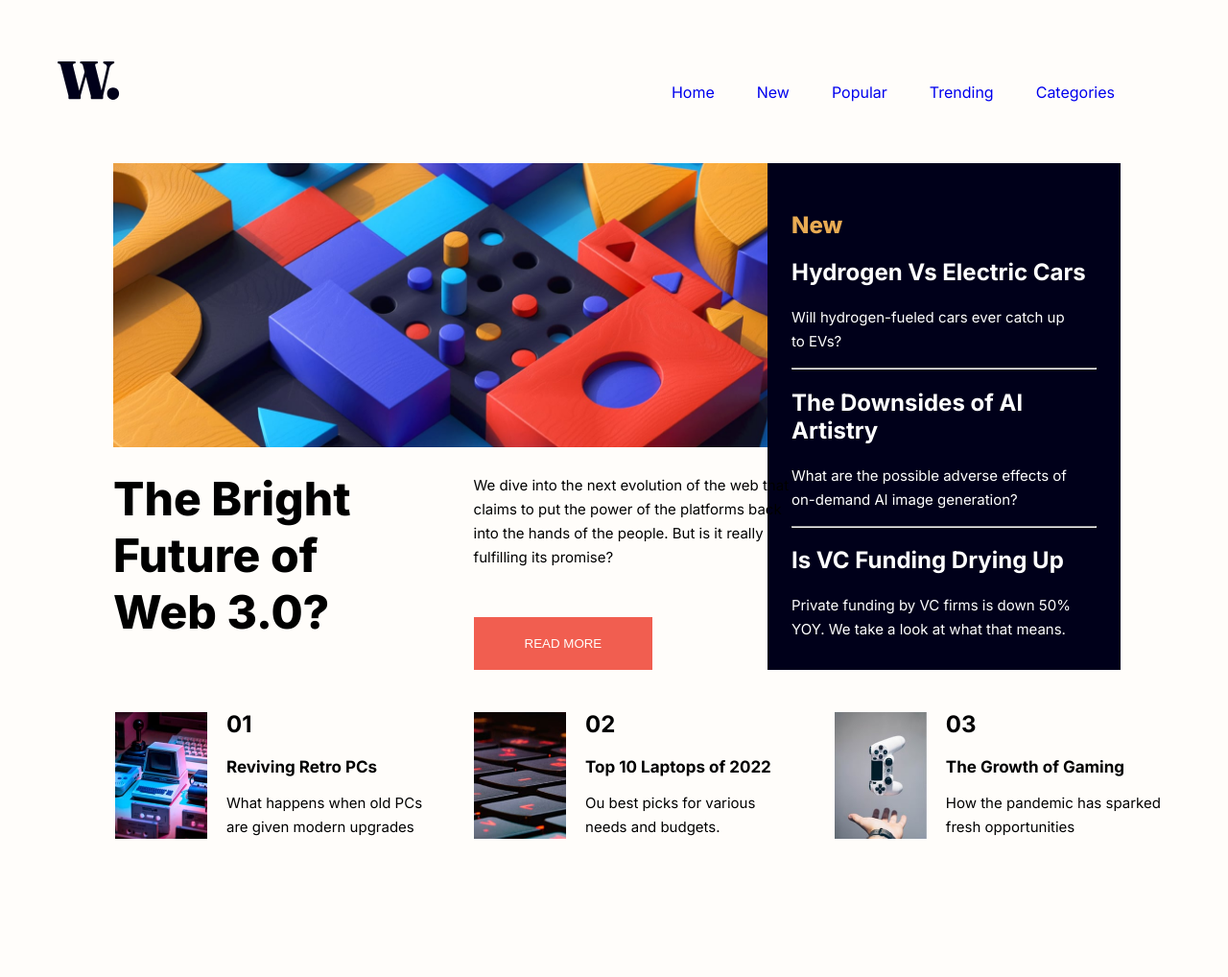
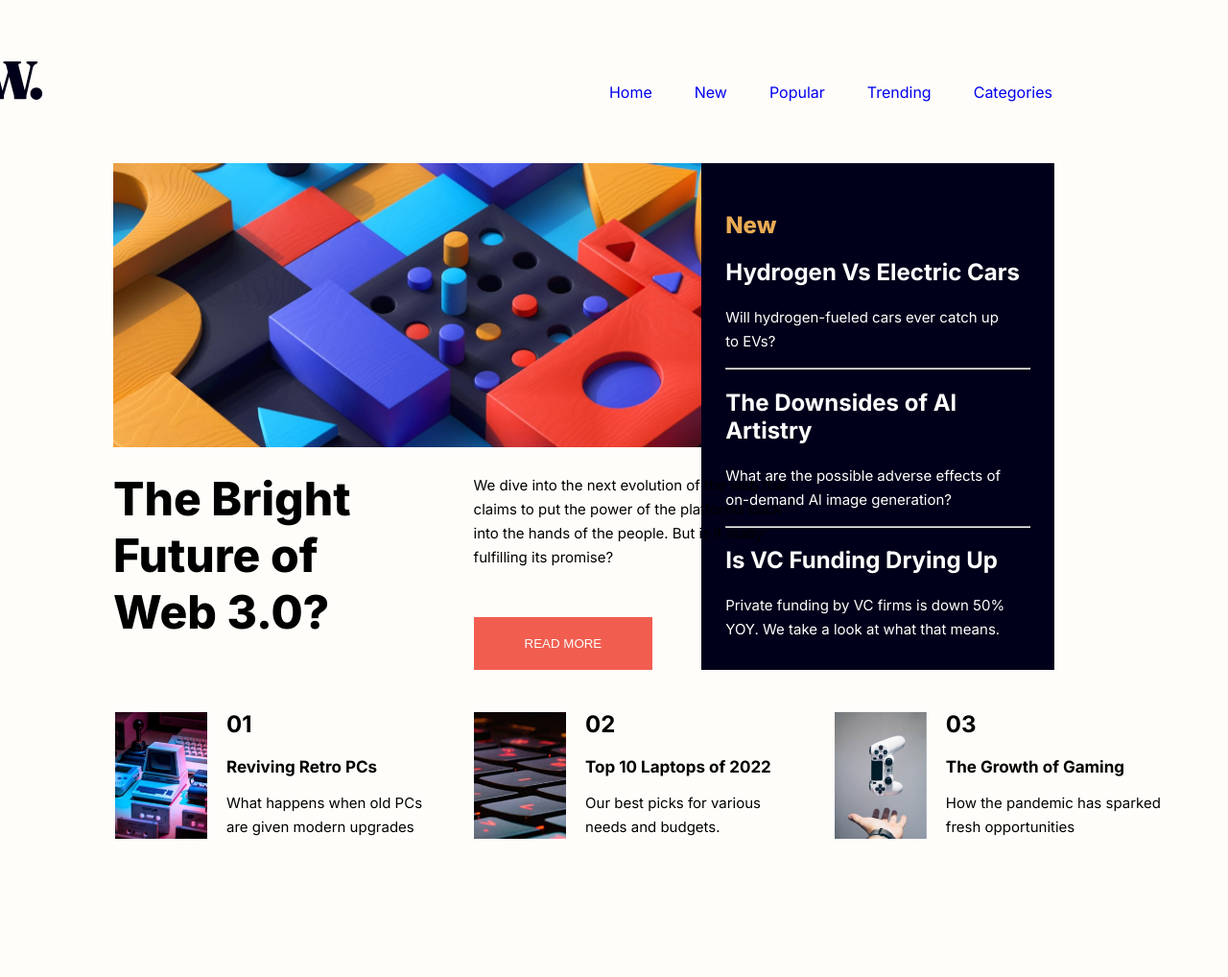
Before and after one commit to oxblixxx/news-homepage-main, a PHP site: page / in a window 1280 px wide. Shown: the whole page at 96% size. Run offline with PHP 8.4, Linux system fonts and the light colour scheme.

Commit message:
responsiveness for screen 1440px

```diff
--- a/css/aside.css
+++ b/css/aside.css
@@ -25,3 +25,15 @@ p{
     font-weight: 400;
     line-height: 25px;
 }
+
+
+/*=============================================
+=            Responsiveness                   =
+=============================================*/
+
+@media screen and (max-width: 1440px){
+aside{
+    right: 11.3em;
+}
+
+}
--- a/css/header.css
+++ b/css/header.css
@@ -48,3 +48,20 @@ ul{
     position: relative;
     left: 4em;
 }
+
+
+
+/*=============================================
+=            Responsiveness                   =
+=============================================*/
+
+@media screen and (max-width: 1440px){
+.header-logo{
+    right: 34em;
+}
+
+#header-links{
+    left: -1px;
+}
+
+}
--- a/css/nav.css
+++ b/css/nav.css
@@ -46,5 +46,13 @@ nav{
     position: relative;
 }
 
+/*=============================================
+=            Responsiveness                   =
+=============================================*/
 
-okay
+@media screen and (max-width: 1440px){
+.images-container-three{
+    margin-right: 10px;
+    position: relative;
+}
+}
--- a/index.html
+++ b/index.html
@@ -90,7 +90,7 @@
         <figcaption>
           <h1>02</h1>
           <h2>Top 10 Laptops of 2022</h2>
-          <p>Ou  best picks for various <br> needs and budgets.</p>
+          <p>Our best picks for various <br> needs and budgets.</p>
         </figcaption>
       </figure>
 
```
